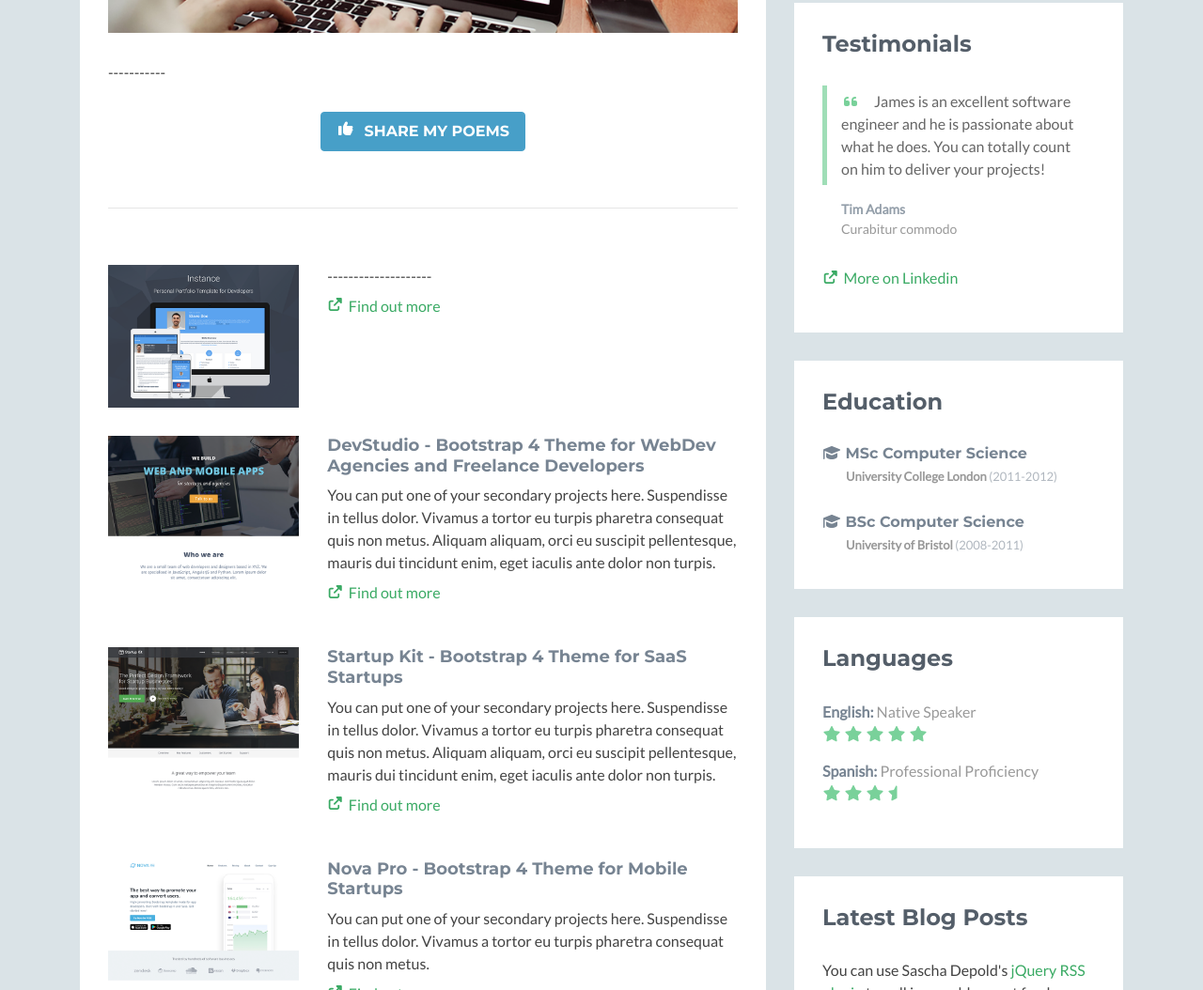
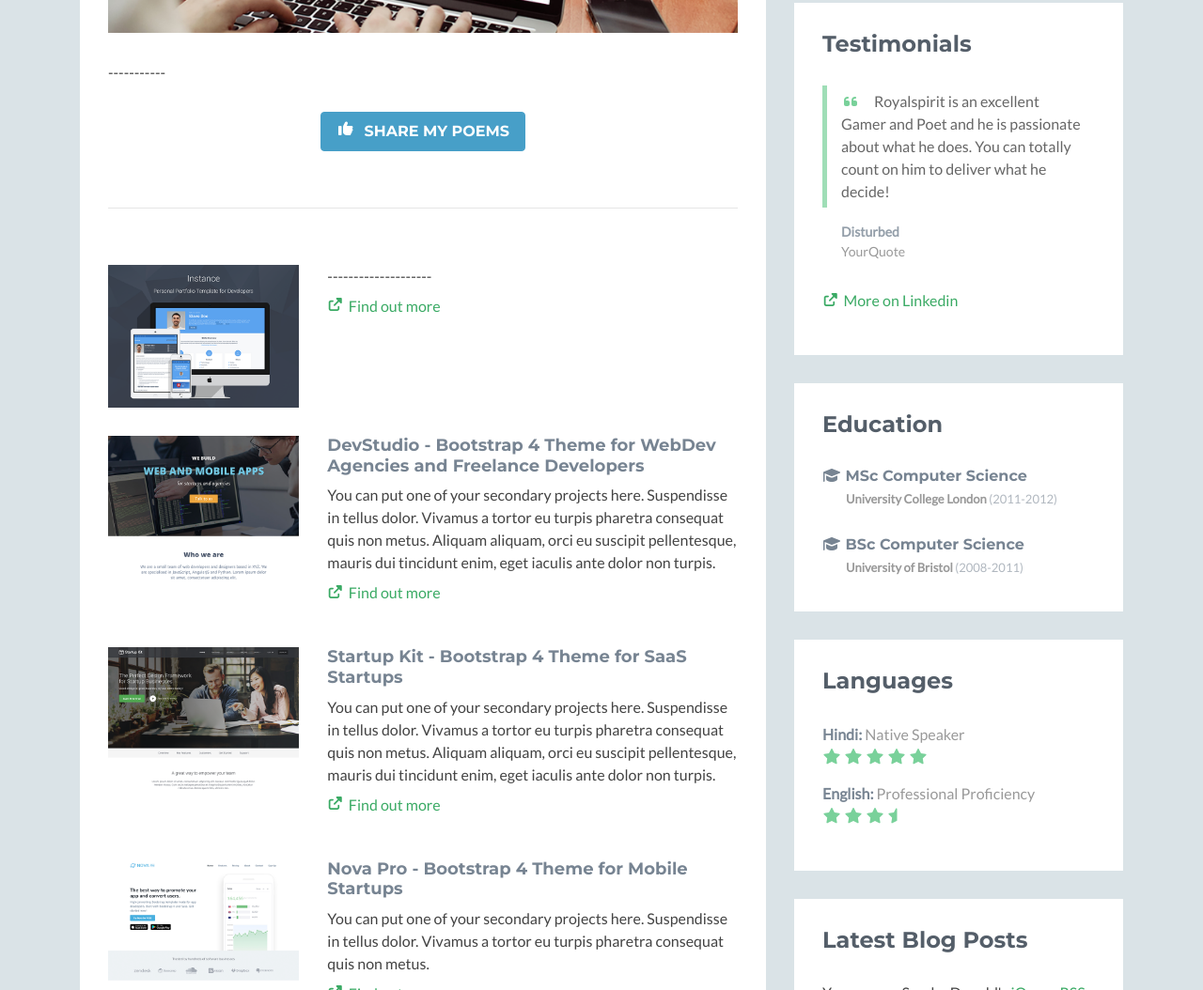
Before and after one commit to royalSpirit01/royalSpirit01.github.io, a plain HTML site: page index.html in a window 1280 px wide. Shown: the part 1021-2075 px from the top of the page at 94% size. Drawn offline with nearby package versions, Linux system fonts and the light colour scheme; no server answers; some icons are missing.

Commit message:
added testi

```diff
--- a/index.html
+++ b/index.html
@@ -267,9 +267,9 @@
                         <div class="content">
                             <div class="item">
                                 <blockquote class="quote">
-                                    <p><i class="fas fa-quote-left"></i>James is an excellent software engineer and he is passionate about what he does. You can totally count on him to deliver your projects!</p>
+                                    <p><i class="fas fa-quote-left"></i>Royalspirit is an excellent Gamer and Poet and he is passionate about what he does. You can totally count on him to deliver what he decide!</p>
                                 </blockquote>
-                                <p class="source"><span class="name">Tim Adams</span><br /><span class="title">Curabitur commodo</span></p>
+                                <p class="source"><span class="name">Disturbed</span><br /><span class="title">YourQuote</span></p>
                             </div><!--//item-->
 
                             <p><a class="more-link" href="#"><i class="fas fa-external-link-alt"></i>More on Linkedin</a></p>
@@ -300,11 +300,11 @@
                         <div class="content">
                             <ul class="list-unstyled">
                                 <li class="item">
-                                    <span class="title"><strong>English:</strong></span>
+                                    <span class="title"><strong>Hindi:</strong></span>
                                     <span class="level">Native Speaker <br class="visible-xs"/><i class="fas fa-star"></i> <i class="fas fa-star"></i> <i class="fas fa-star"></i> <i class="fas fa-star"></i> <i class="fas fa-star"></i> </span>
                                 </li><!--//item-->
                                 <li class="item">
-                                    <span class="title"><strong>Spanish:</strong></span>
+                                    <span class="title"><strong>English:</strong></span>
                                     <span class="level">Professional Proficiency <br class="visible-sm visible-xs"/><i class="fas fa-star"></i> <i class="fas fa-star"></i> <i class="fas fa-star"></i> <i class="fas fa-star-half"></i></span>
                                 </li><!--//item-->
                             </ul>
```
